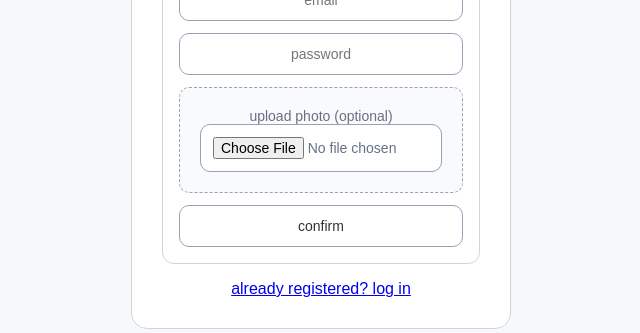
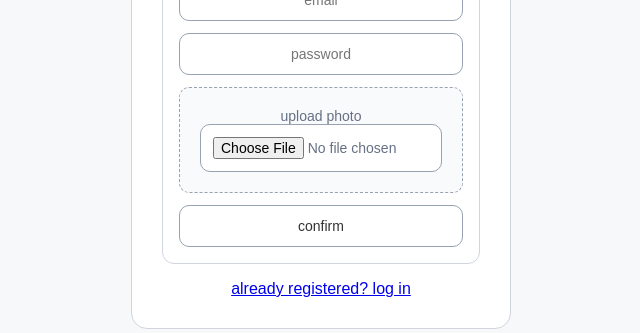
Before and after one commit to district-53/district53-pipeline, a Flask app: template app/templates/signup.html in a window 1280 px wide. Shown: the part 332-665 px from the top of the page, without its empty margins (319-959 px from the left). Run offline with Flask 3, Linux system fonts and the light colour scheme; the template is opened without the code that fills it: values that come from a table or form of the project are taken from there, others are empty; tables that the repository leaves empty hold one stand-in row (values such as "Sample post"); parts of the project's set-up code (start-up, migrations or seed data) failed here and were passed over.

Commit message:
D53-25: Fix signup indentation and simplify photo label

```diff
--- a/app/templates/signup.html
+++ b/app/templates/signup.html
@@ -22,7 +22,7 @@
             <input type="password" name="password" placeholder="password" required>
 
             <label class="upload-box">
-                upload photo{% if role in ['knight', 'noble'] %} (required){% else %} (optional){% endif %}
+                upload photo{% if role in ['knight', 'noble'] %} (required){% endif %}
                 <input type="file" name="photo" accept="image/jpeg,image/png,image/webp"
                        {% if role in ['knight', 'noble'] %}required{% endif %}>
             </label>
```
